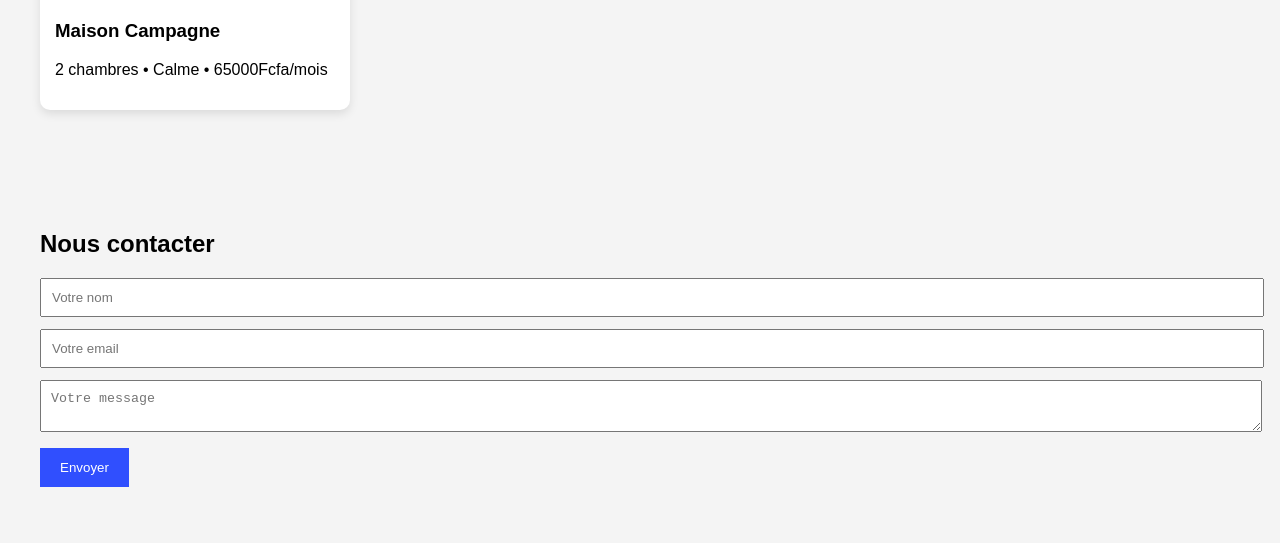
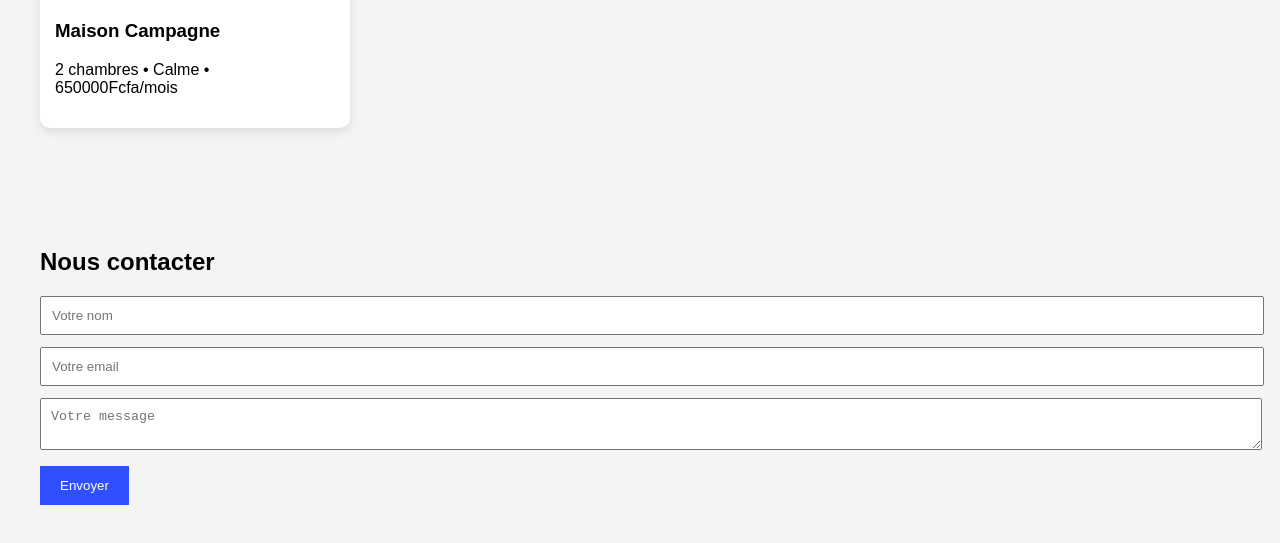
Before and after one commit to juralde15/location-maisons, a plain HTML site: page index.html in a window 1280 px wide. Shown: the part 1321-1864 px from the top of the page. Drawn offline with Linux system fonts and the light colour scheme; a script that the page names is missing.

Commit message:
Update index.html

```diff
--- a/index.html
+++ b/index.html
@@ -40,7 +40,7 @@
         <div class="carte">
             <img src="https://picsum.photos/302/200" alt="Maison 3">
             <h3>Maison Campagne</h3>
-            <p>2 chambres • Calme • 65000Fcfa/mois</p>
+            <p>2 chambres • Calme • 650000Fcfa/mois</p>
         </div>
     </section>
 
```
